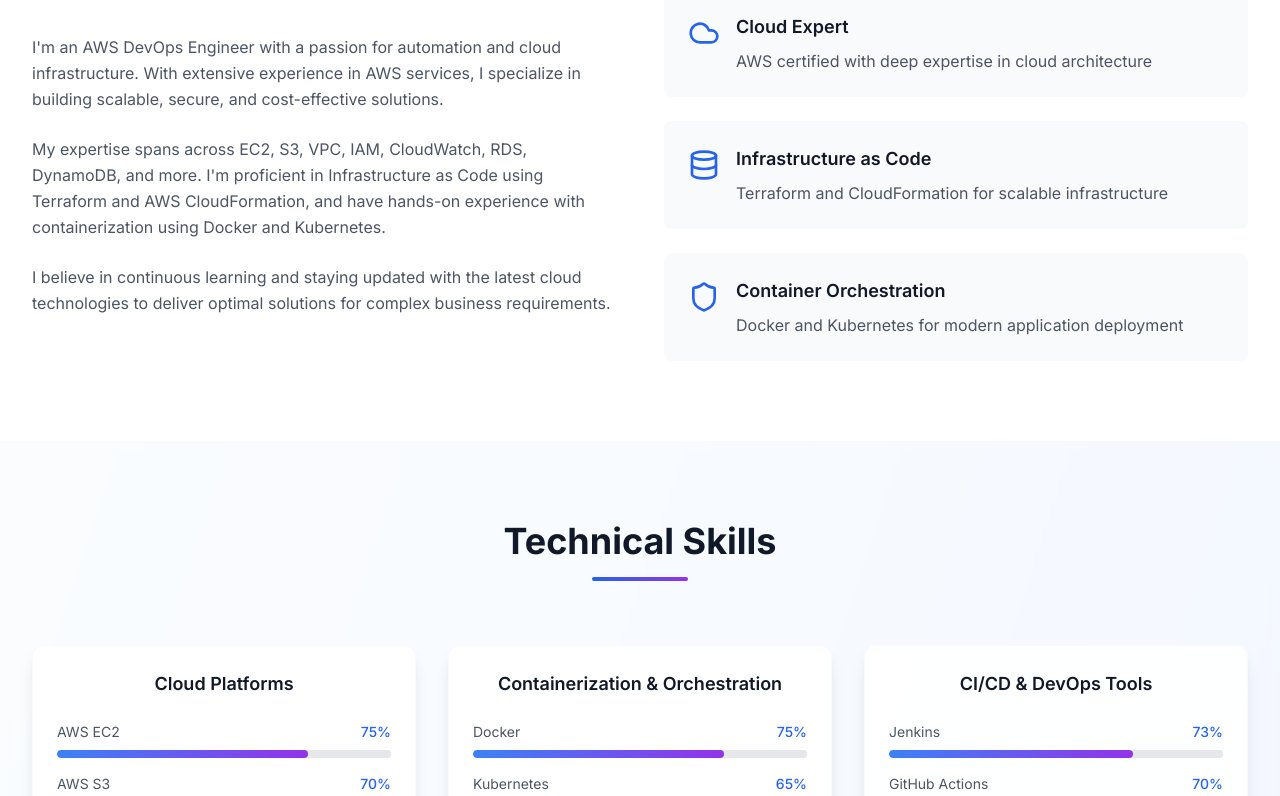
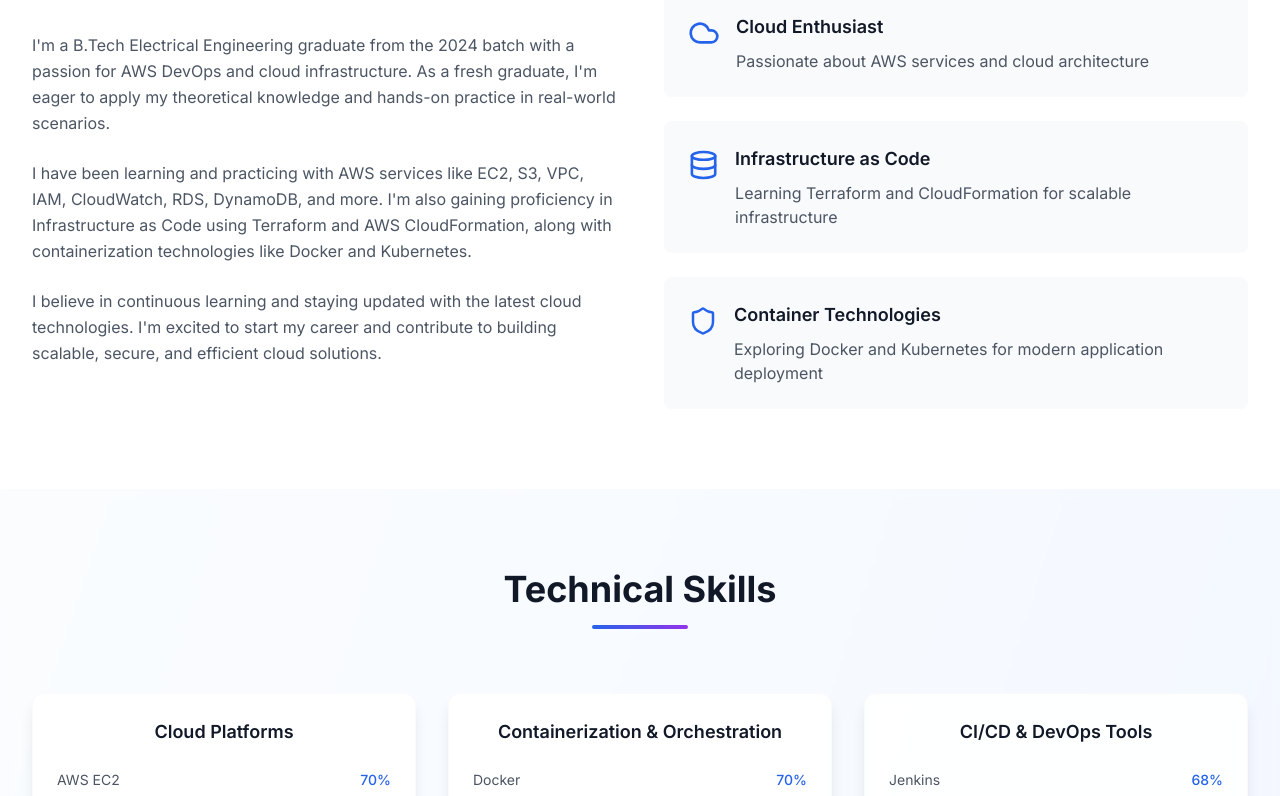
Before and after one commit to Samad-I/Samad-I.github.io, a React (Vite) app: page / in a window 1280 px wide. Shown: the part 1060-1856 px from the top of the page. Built offline with nearby package versions, Linux system fonts and the light colour scheme.

Commit message:
Refactor: Update portfolio details and sections
- Updated contact information, LinkedIn and GitHub URLs.
- Removed specified skills from skill sections.
- Added hover effects to Featured Projects.
- Updated About Me section for fresher profile.
- Replaced job title.

```diff
--- a/src/components/AboutSection.tsx
+++ b/src/components/AboutSection.tsx
@@ -5,18 +5,18 @@ export const AboutSection = () => {
   const features = [
     {
       icon: Cloud,
-      title: "Cloud Expert",
-      description: "AWS certified with deep expertise in cloud architecture"
+      title: "Cloud Enthusiast",
+      description: "Passionate about AWS services and cloud architecture"
     },
     {
       icon: Database,
       title: "Infrastructure as Code",
-      description: "Terraform and CloudFormation for scalable infrastructure"
+      description: "Learning Terraform and CloudFormation for scalable infrastructure"
     },
     {
       icon: Shield,
-      title: "Container Orchestration",
-      description: "Docker and Kubernetes for modern application deployment"
+      title: "Container Technologies",
+      description: "Exploring Docker and Kubernetes for modern application deployment"
     }
   ];
 
@@ -32,24 +32,26 @@ export const AboutSection = () => {
         <div className="grid lg:grid-cols-2 gap-12 items-center">
           <div>
             <p className="text-gray-600 dark:text-gray-300 leading-relaxed mb-6">
-              I'm an AWS DevOps Engineer with a passion for automation and cloud infrastructure.
-              With extensive experience in AWS services, I specialize in building scalable,
-              secure, and cost-effective solutions.
+              I'm a B.Tech Electrical Engineering graduate from the 2024 batch with a passion for
+              AWS DevOps and cloud infrastructure. As a fresh graduate, I'm eager to apply my
+              theoretical knowledge and hands-on practice in real-world scenarios.
             </p>
             <p className="text-gray-600 dark:text-gray-300 leading-relaxed mb-6">
-              My expertise spans across EC2, S3, VPC, IAM, CloudWatch, RDS, DynamoDB, and more.
-              I'm proficient in Infrastructure as Code using Terraform and AWS CloudFormation,
-              and have hands-on experience with containerization using Docker and Kubernetes.
+              I have been learning and practicing with AWS services like EC2, S3, VPC, IAM,
+              CloudWatch, RDS, DynamoDB, and more. I'm also gaining proficiency in Infrastructure
+              as Code using Terraform and AWS CloudFormation, along with containerization
+              technologies like Docker and Kubernetes.
             </p>
             <p className="text-gray-600 dark:text-gray-300 leading-relaxed">
-              I believe in continuous learning and staying updated with the latest cloud technologies
-              to deliver optimal solutions for complex business requirements.
+              I believe in continuous learning and staying updated with the latest cloud technologies.
+              I'm excited to start my career and contribute to building scalable, secure, and
+              efficient cloud solutions.
             </p>
           </div>
 
           <div className="grid gap-6">
             {features.map((feature, index) => (
-              <div key={index} className="flex items-start p-6 bg-gray-50 dark:bg-gray-800 rounded-lg transition-colors">
+              <div key={index} className="flex items-start p-6 bg-gray-50 dark:bg-gray-800 rounded-lg transition-colors hover:shadow-lg hover:scale-105 transition-all duration-300">
                 <feature.icon className="w-8 h-8 text-blue-600 dark:text-blue-400 mr-4 mt-1" />
                 <div>
                   <h3 className="text-lg font-semibold text-gray-900 dark:text-white mb-2">
--- a/src/components/ContactSection.tsx
+++ b/src/components/ContactSection.tsx
@@ -29,30 +29,30 @@ export const ContactSection = () => {
                 <div className="w-12 h-12 bg-gradient-to-r from-blue-500 to-purple-600 rounded-full flex items-center justify-center mr-4 group-hover:shadow-lg transition-all duration-200">
                   <Mail className="w-6 h-6 text-white" />
                 </div>
-                <span className="text-gray-700 dark:text-gray-300 group-hover:text-blue-600 dark:group-hover:text-blue-400 transition-colors duration-200">abutalaha.inamdar@email.com</span>
+                <span className="text-gray-700 dark:text-gray-300 group-hover:text-blue-600 dark:group-hover:text-blue-400 transition-colors duration-200">abutalaha.inamdar@gmail.com</span>
               </div>
               <div className="flex items-center group hover:scale-105 transition-transform duration-200">
                 <div className="w-12 h-12 bg-gradient-to-r from-green-500 to-teal-600 rounded-full flex items-center justify-center mr-4 group-hover:shadow-lg transition-all duration-200">
                   <Phone className="w-6 h-6 text-white" />
                 </div>
-                <span className="text-gray-700 dark:text-gray-300 group-hover:text-green-600 dark:group-hover:text-green-400 transition-colors duration-200">+91 9876543210</span>
+                <span className="text-gray-700 dark:text-gray-300 group-hover:text-green-600 dark:group-hover:text-green-400 transition-colors duration-200">+91 9307579738</span>
               </div>
               <div className="flex items-center group hover:scale-105 transition-transform duration-200">
                 <div className="w-12 h-12 bg-gradient-to-r from-red-500 to-pink-600 rounded-full flex items-center justify-center mr-4 group-hover:shadow-lg transition-all duration-200">
                   <MapPin className="w-6 h-6 text-white" />
                 </div>
-                <span className="text-gray-700 dark:text-gray-300 group-hover:text-red-600 dark:group-hover:text-red-400 transition-colors duration-200">Mumbai, India</span>
+                <span className="text-gray-700 dark:text-gray-300 group-hover:text-red-600 dark:group-hover:text-red-400 transition-colors duration-200">Pune, India</span>
               </div>
             </div>
 
             <div className="flex space-x-4 pt-6">
-              <a href="#" className="w-12 h-12 bg-blue-600 text-white rounded-full flex items-center justify-center hover:bg-blue-700 hover:scale-110 transition-all duration-300 shadow-lg hover:shadow-xl">
+              <a href="https://www.linkedin.com/in/abutalaha-inamdar/" target="_blank" rel="noopener noreferrer" className="w-12 h-12 bg-blue-600 text-white rounded-full flex items-center justify-center hover:bg-blue-700 hover:scale-110 transition-all duration-300 shadow-lg hover:shadow-xl">
                 <Linkedin size={20} />
               </a>
-              <a href="#" className="w-12 h-12 bg-gray-800 dark:bg-gray-600 text-white rounded-full flex items-center justify-center hover:bg-gray-900 dark:hover:bg-gray-500 hover:scale-110 transition-all duration-300 shadow-lg hover:shadow-xl">
+              <a href="https://github.com/samad-I" target="_blank" rel="noopener noreferrer" className="w-12 h-12 bg-gray-800 dark:bg-gray-600 text-white rounded-full flex items-center justify-center hover:bg-gray-900 dark:hover:bg-gray-500 hover:scale-110 transition-all duration-300 shadow-lg hover:shadow-xl">
                 <Github size={20} />
               </a>
-              <a href="#" className="w-12 h-12 bg-gradient-to-r from-purple-600 to-pink-600 text-white rounded-full flex items-center justify-center hover:scale-110 transition-all duration-300 shadow-lg hover:shadow-xl">
+              <a href="mailto:abutalaha.inamdar@gmail.com" className="w-12 h-12 bg-gradient-to-r from-purple-600 to-pink-600 text-white rounded-full flex items-center justify-center hover:scale-110 transition-all duration-300 shadow-lg hover:shadow-xl">
                 <Mail size={20} />
               </a>
             </div>
--- a/src/components/HeroSection.tsx
+++ b/src/components/HeroSection.tsx
@@ -24,28 +24,28 @@ export const HeroSection = () => {
                 </span>
               </h1>
               <div className="text-xl lg:text-2xl text-transparent bg-gradient-to-r from-blue-600 to-purple-600 bg-clip-text font-semibold mb-6 animate-fade-in">
-                DevOps Engineer & AWS Solution Architect
+                AWS DevOps Engineer
               </div>
             </div>
 
             <p className="text-gray-600 dark:text-gray-300 mb-8 leading-relaxed text-lg animate-fade-in">
-              Passionate DevOps Engineer with expertise in AWS cloud services, automation,
+              Passionate AWS DevOps Engineer with expertise in cloud services, automation,
               and CI/CD pipelines. I help organizations build scalable, secure, and efficient infrastructure.
             </p>
 
             <div className="flex items-center justify-center lg:justify-start text-gray-600 dark:text-gray-300 mb-8 animate-fade-in">
               <MapPin size={20} className="mr-2 text-blue-600 dark:text-blue-400" />
-              <span>Based in India</span>
+              <span>Pune, India</span>
             </div>
 
             <div className="flex justify-center lg:justify-start space-x-4 animate-fade-in">
               <a href="#contact" className="w-12 h-12 bg-gradient-to-r from-blue-600 to-purple-600 text-white rounded-full flex items-center justify-center hover:scale-110 hover:shadow-lg transition-all duration-300">
                 <Mail size={20} />
               </a>
-              <a href="#" className="w-12 h-12 bg-gray-800 dark:bg-gray-700 text-white rounded-full flex items-center justify-center hover:scale-110 hover:shadow-lg transition-all duration-300">
+              <a href="https://github.com/samad-I" target="_blank" rel="noopener noreferrer" className="w-12 h-12 bg-gray-800 dark:bg-gray-700 text-white rounded-full flex items-center justify-center hover:scale-110 hover:shadow-lg transition-all duration-300">
                 <Github size={20} />
               </a>
-              <a href="#" className="w-12 h-12 bg-blue-600 text-white rounded-full flex items-center justify-center hover:scale-110 hover:shadow-lg transition-all duration-300">
+              <a href="https://www.linkedin.com/in/abutalaha-inamdar/" target="_blank" rel="noopener noreferrer" className="w-12 h-12 bg-blue-600 text-white rounded-full flex items-center justify-center hover:scale-110 hover:shadow-lg transition-all duration-300">
                 <Linkedin size={20} />
               </a>
             </div>
--- a/src/components/ProjectsSection.tsx
+++ b/src/components/ProjectsSection.tsx
@@ -38,15 +38,16 @@ export const ProjectsSection = () => {
           <h2 className="text-3xl lg:text-4xl font-bold text-gray-900 dark:text-white mb-4">
             Featured Projects
           </h2>
+          <div className="w-24 h-1 bg-gradient-to-r from-blue-600 to-purple-600 mx-auto rounded-full"></div>
         </div>
 
         <div className="grid lg:grid-cols-3 gap-8">
           {projects.map((project, index) => (
-            <div key={index} className="bg-gray-50 dark:bg-gray-800 rounded-lg p-6 hover:shadow-lg transition-all">
-              <h3 className="text-xl font-semibold text-gray-900 dark:text-white mb-4">
+            <div key={index} className="bg-white/80 dark:bg-gray-900/80 backdrop-blur-sm rounded-xl p-6 shadow-lg hover:shadow-xl transition-all duration-300 hover:scale-105 border border-gray-200/20 dark:border-gray-700/20 group">
+              <h3 className="text-xl font-semibold text-gray-900 dark:text-white mb-4 group-hover:text-blue-600 dark:group-hover:text-blue-400 transition-colors duration-200">
                 {project.title}
               </h3>
-              <p className="text-gray-600 dark:text-gray-300 leading-relaxed mb-4">
+              <p className="text-gray-600 dark:text-gray-300 leading-relaxed mb-4 group-hover:text-gray-700 dark:group-hover:text-gray-200 transition-colors duration-200">
                 {project.description}
               </p>
 
@@ -54,7 +55,7 @@ export const ProjectsSection = () => {
                 {project.technologies.map((tech, techIndex) => (
                   <span
                     key={techIndex}
-                    className="bg-blue-100 dark:bg-blue-900 text-blue-800 dark:text-blue-200 px-3 py-1 rounded-full text-sm"
+                    className="bg-blue-100 dark:bg-blue-900/50 text-blue-800 dark:text-blue-200 px-3 py-1 rounded-full text-sm group-hover:bg-blue-200 dark:group-hover:bg-blue-800/70 transition-colors duration-200"
                   >
                     {tech}
                   </span>
@@ -66,7 +67,7 @@ export const ProjectsSection = () => {
                   <a
                     key={linkIndex}
                     href={link.url}
-                    className="text-blue-600 dark:text-blue-400 hover:underline text-sm font-medium"
+                    className="text-blue-600 dark:text-blue-400 hover:text-blue-700 dark:hover:text-blue-300 hover:underline text-sm font-medium transition-colors duration-200"
                   >
                     {link.label}
                   </a>
--- a/src/components/SkillsSection.tsx
+++ b/src/components/SkillsSection.tsx
@@ -4,55 +4,51 @@ export const SkillsSection = () => {
     {
       title: "Cloud Platforms",
       skills: [
-        { name: "AWS EC2", level: 75 },
-        { name: "AWS S3", level: 70 },
-        { name: "AWS VPC", level: 68 },
-        { name: "AWS IAM", level: 72 }
+        { name: "AWS EC2", level: 70 },
+        { name: "AWS S3", level: 65 },
+        { name: "AWS VPC", level: 63 },
+        { name: "AWS IAM", level: 68 }
       ]
     },
     {
       title: "Containerization & Orchestration",
       skills: [
-        { name: "Docker", level: 75 },
-        { name: "Kubernetes", level: 65 },
-        { name: "EKS", level: 60 },
-        { name: "Container Registry", level: 68 }
+        { name: "Docker", level: 70 },
+        { name: "Kubernetes", level: 60 },
+        { name: "EKS", level: 55 }
       ]
     },
     {
       title: "CI/CD & DevOps Tools",
       skills: [
-        { name: "Jenkins", level: 73 },
-        { name: "GitHub Actions", level: 70 },
-        { name: "AWS CodePipeline", level: 62 },
-        { name: "CodeBuild/Deploy", level: 65 }
+        { name: "Jenkins", level: 68 },
+        { name: "AWS CodePipeline", level: 60 },
+        { name: "CodeBuild/Deploy", level: 62 }
       ]
     },
     {
       title: "Infrastructure as Code",
       skills: [
-        { name: "Terraform", level: 72 },
-        { name: "CloudFormation", level: 68 },
-        { name: "Ansible", level: 60 },
-        { name: "CloudWatch", level: 70 }
+        { name: "Terraform", level: 67 },
+        { name: "CloudFormation", level: 63 },
+        { name: "Ansible", level: 55 }
       ]
     },
     {
       title: "Monitoring & Observability",
       skills: [
-        { name: "CloudWatch", level: 70 },
-        { name: "CloudTrail", level: 65 },
-        { name: "Prometheus", level: 60 },
-        { name: "Grafana", level: 62 }
+        { name: "CloudWatch", level: 65 },
+        { name: "CloudTrail", level: 60 },
+        { name: "Prometheus", level: 55 },
+        { name: "Grafana", level: 58 }
       ]
     },
     {
       title: "Databases",
       skills: [
-        { name: "RDS", level: 68 },
-        { name: "DynamoDB", level: 65 },
-        { name: "ElastiCache", level: 60 },
-        { name: "Aurora", level: 63 }
+        { name: "RDS", level: 63 },
+        { name: "DynamoDB", level: 60 },
+        { name: "ElastiCache", level: 55 }
       ]
     }
   ];
```
